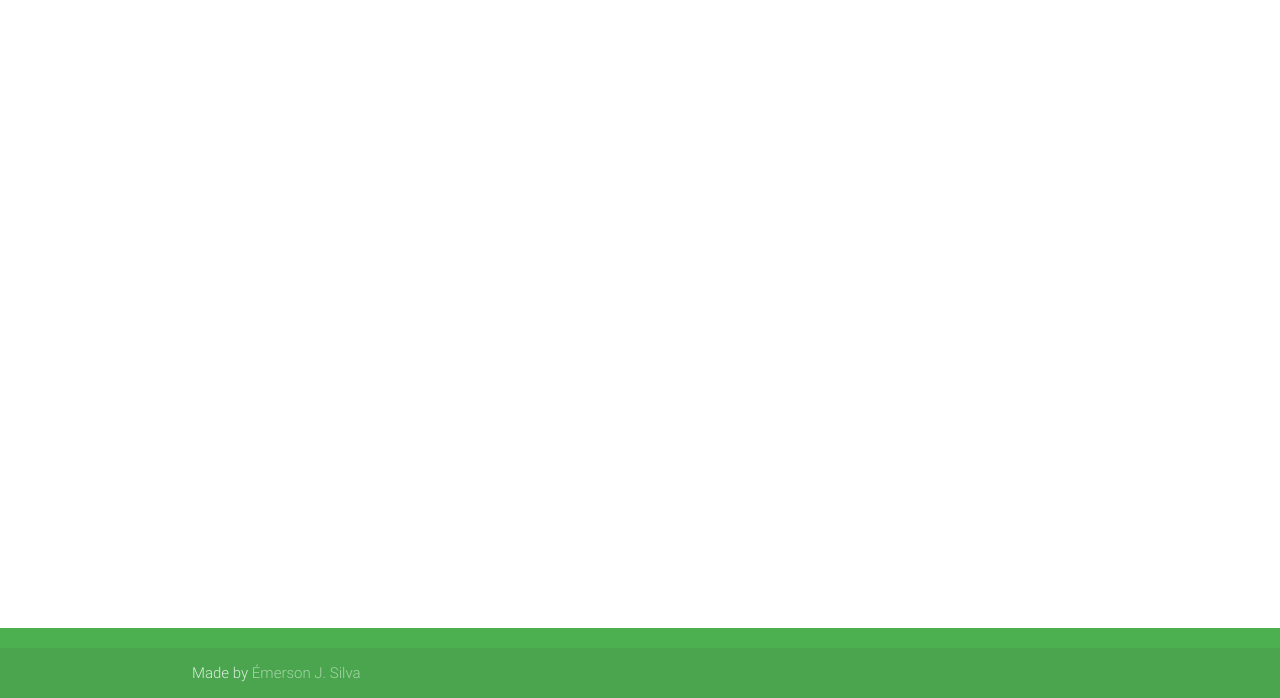
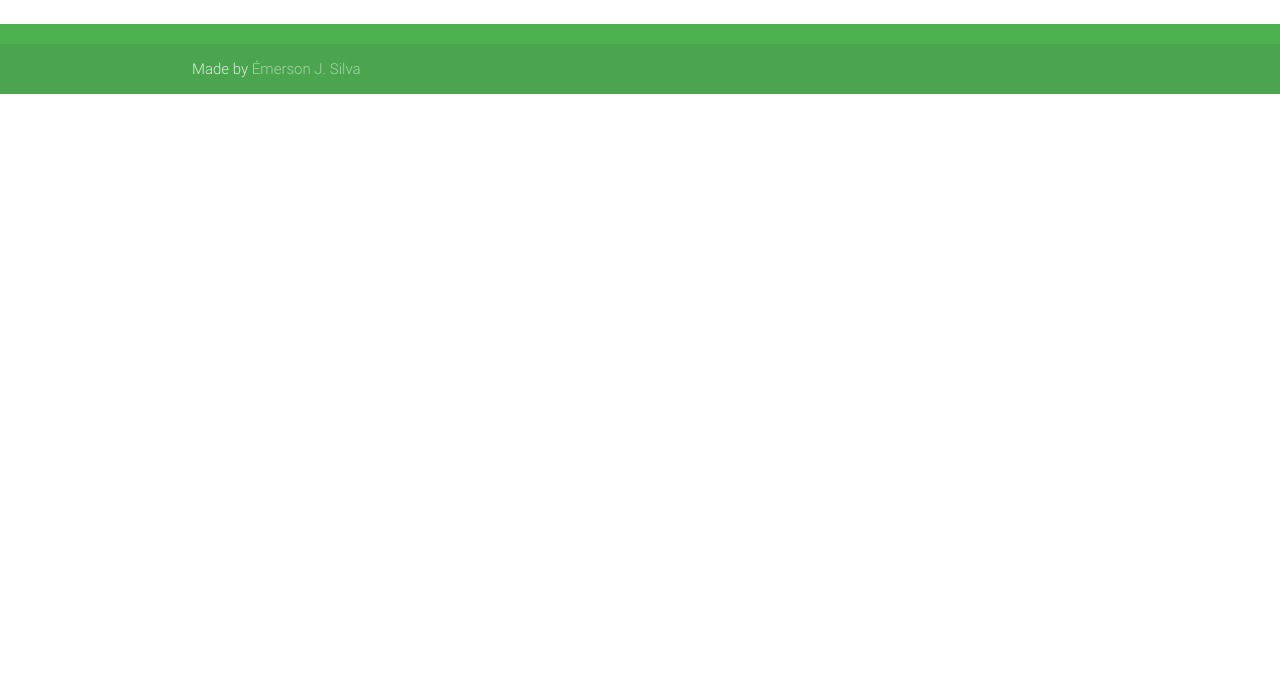
Before and after one commit to SilvaEmerson/DjangoDemo, a Django app: page / in a window 1280 px wide. Shown: the part 102-800 px from the top of the page. Run offline with Django 3.2, Linux system fonts and the light colour scheme; data that the repository does not hold is empty; some libraries are stand-ins or nearby versions.

Commit message:
Fixe footer

```diff
--- a/restaurantes/templates/restaurantes/rests_list.html
+++ b/restaurantes/templates/restaurantes/rests_list.html
@@ -6,12 +6,15 @@
 		<link rel="stylesheet" href="{% static 'css/materialize.min.css' %}">
 		<meta name="viewport" content="width=device-width, initial-scale=1.0"/>
 		<style>
-			#rod{
-			position:fixed;
-			bottom:0;
-			width:100%;
-		}
-		</style>
+/*			 html, body
+    {
+        height: 100%;
+    }*/
+    #footer{
+    	position: relative;
+        clear: both;
+    }
+	</style>
 	</head>
 
 	<body>
@@ -22,7 +25,7 @@
 		</div>
 
 		{% for restaurant in restaurants %}
-			<div class="card black">
+			<div class="card green">
 				<div class="card-content white-text">
 				<span class="card-title"><i class="material-icons">restaurant</i> Nome: {{ restaurant }} </span>
 				<p><i class="material-icons">face</i> Dono: {{ restaurant.owner|linebreaksbr}} </p>
@@ -33,7 +36,7 @@
 			</div>
 		{% endfor %}
 
-		<div id="rod">
+		<footer id="footer">
 			<footer class="page-footer green">
 				<div class="footer-copyright">
 					<div class="container">
@@ -42,7 +45,7 @@
 					</div>
 				</div>
 			</footer>
-		</div>
+		</footer>
 
 		<script type="text/javascript" src="https://code.jquery.com/jquery-3.2.1.min.js"></script>
 		<link rel="text/javascript" href="{% static 'js/materialize.min.js' %}">
```
